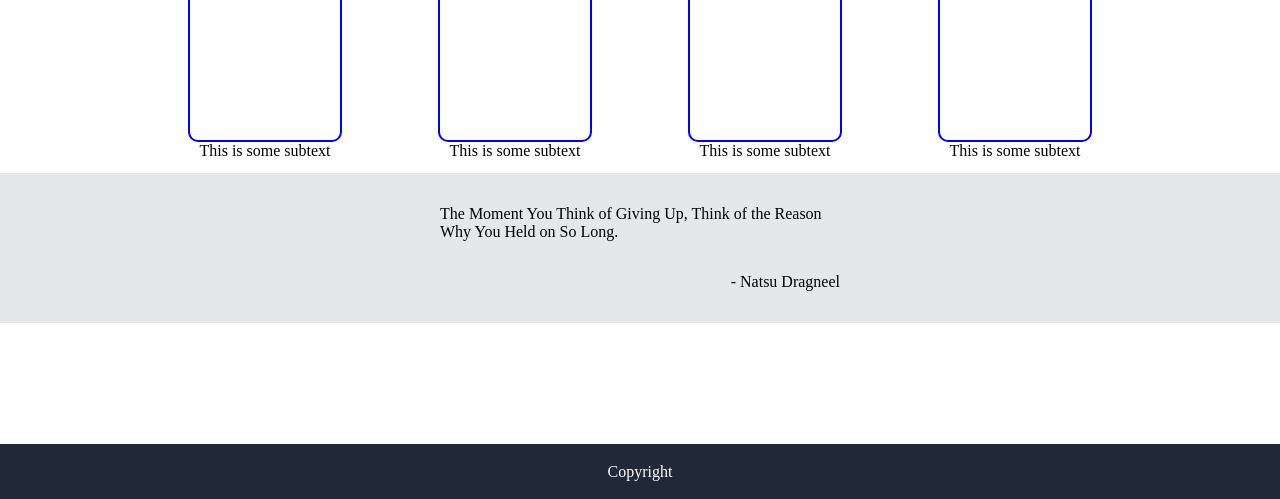
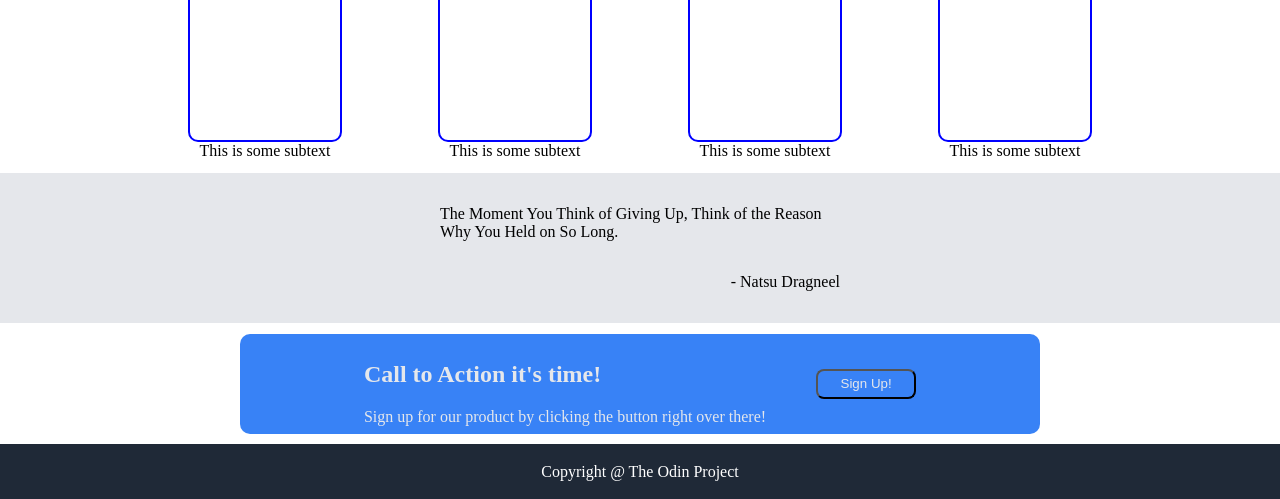
Before and after one commit to Kevessi/LandingPageOdinProject, a plain HTML site: page index.html in a window 1280 px wide. Shown: the part 301-800 px from the top of the page. Drawn offline with Linux system fonts and the light colour scheme.

Commit message:
Add Call for action and it's button dquote> dquote> The Last section of the main content which was the ads section has been added as per instructions

```diff
--- a/index.html
+++ b/index.html
@@ -30,7 +30,7 @@
         <div class="cont1_imagae_holder">Image's Placeholder</div>
       </div>
       <div class="cont_2">
-       <h4> Some Random Information</h4>
+        <h4>Some Random Information</h4>
         <div class="cont_2_flex_cont">
           <div class="cont_2_box">
             <div class="illustration"></div>
@@ -57,16 +57,31 @@
             </caption>
           </div>
         </div>
+      </div>
+      <div class="cont_3">
+        <div class="cont_3_flex_cont">
+          <p>
+            The Moment You Think of Giving Up, Think of the Reason Why You Held
+            on So Long.
+          </p>
+          <p class="cap">- Natsu Dragneel</p>
         </div>
-        <div class="cont_3">
-            <div class="cont_3_flex_cont">
-                <p>The Moment You Think of Giving Up, Think of the Reason Why You Held on So Long.</p>
-                <p class="cap">- Natsu Dragneel</p>
-            </div>
+      </div>
+      <div class="cont_4">
+        <div class="cont4_flex_cont">
+          <div class="cont4_text">
+            <h2>Call to Action it's time!</h2>
+            <p>
+              Sign up for our product by clicking the button right over there!
+            </p>
+          </div>
+          <button>Sign Up!</button>
         </div>
-        <div class="cont_4"></div>
 
+        <div></div>
+      </div>
+    </div>
 
-    <footer>Copyright</footer>
+    <footer>Copyright @ The Odin Project</footer>
   </body>
 </html>
--- a/style.css
+++ b/style.css
@@ -58,22 +58,13 @@ footer {
 }
 
 .cont_1 {
-  flex: 1;
-  flex-wrap: wrap;
-  flex-shrink: 1;
-}
-
-.cont_2 {
-  flex: 2;
-  flex-shrink: 0;
-  flex-wrap: wrap;
-}
-
-.cont_1 {
   display: flex;
   background-color: #1f2937;
   color: white;
   justify-content: space-around;
+  flex: 1;
+  flex-wrap: wrap;
+  flex-shrink: 1;
 }
 
 .cont1_text {
@@ -97,7 +88,7 @@ footer {
   justify-content: center;
 }
 
-.cont1_text button {
+button {
   height: 30px;
   width: 100px;
   border-radius: 8px;
@@ -111,6 +102,9 @@ footer {
   flex-direction: column;
   justify-content: center;
   align-items: center;
+  flex: 2;
+  flex-shrink: 0;
+  flex-wrap: wrap;
 }
 .cont_2 h4 {
   font-size: 36px;
@@ -162,7 +156,29 @@ footer {
   margin-left: auto;
 }
 .cont_4 {
+  display: flex;
+  align-items: center;
+  justify-content: center;
   background-color: white;
+}
+
+.cont4_flex_cont {
+  height: 100px;
+  min-width: 800px;
+  display: flex;
+  flex-direction: row;
+  align-items: center;
+  justify-content: center;
+  background-color: #3882f6;
+  color: #e5e7eb;
+  border-radius: 10px;
+}
+
+.cont4_text p {
+  margin-bottom: auto;
+}
+.cont_4 button {
+  margin-left: 50px;
 }
 
 footer {
```
